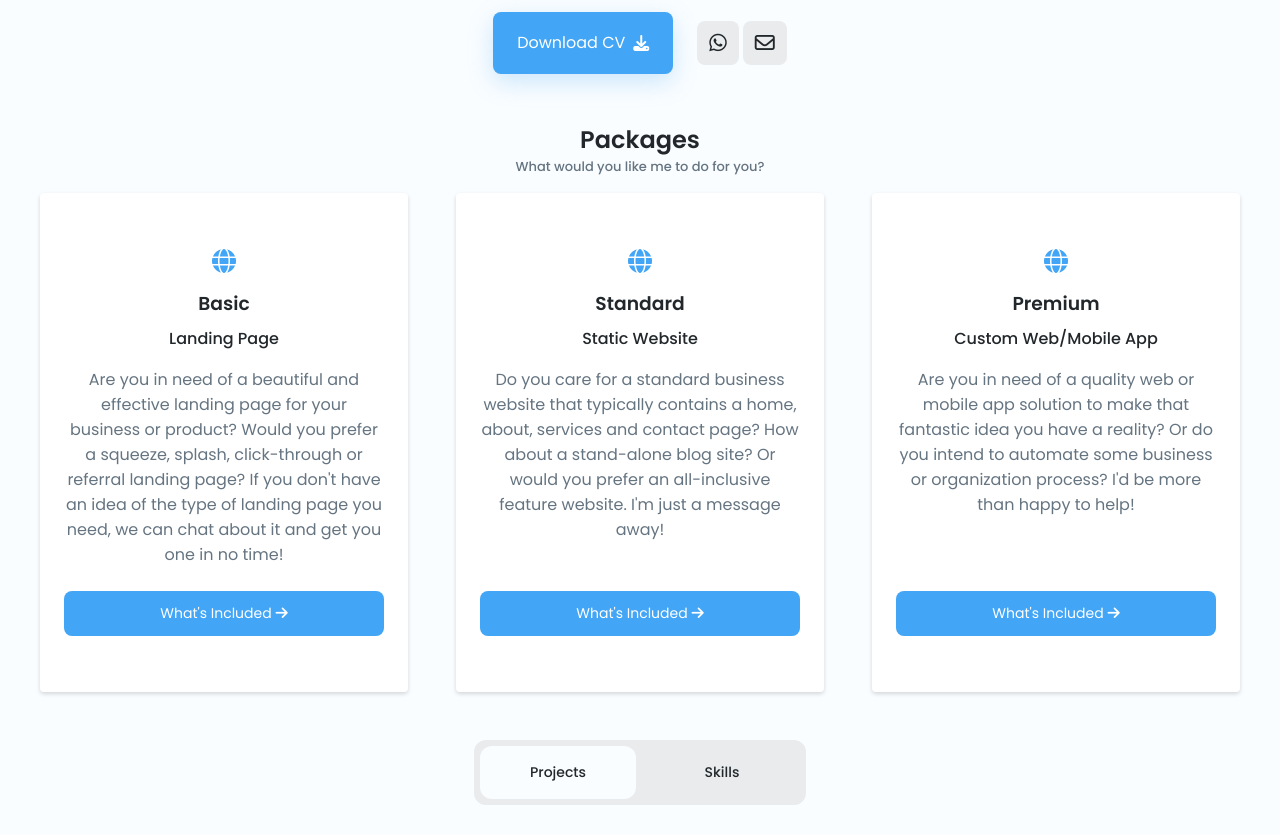
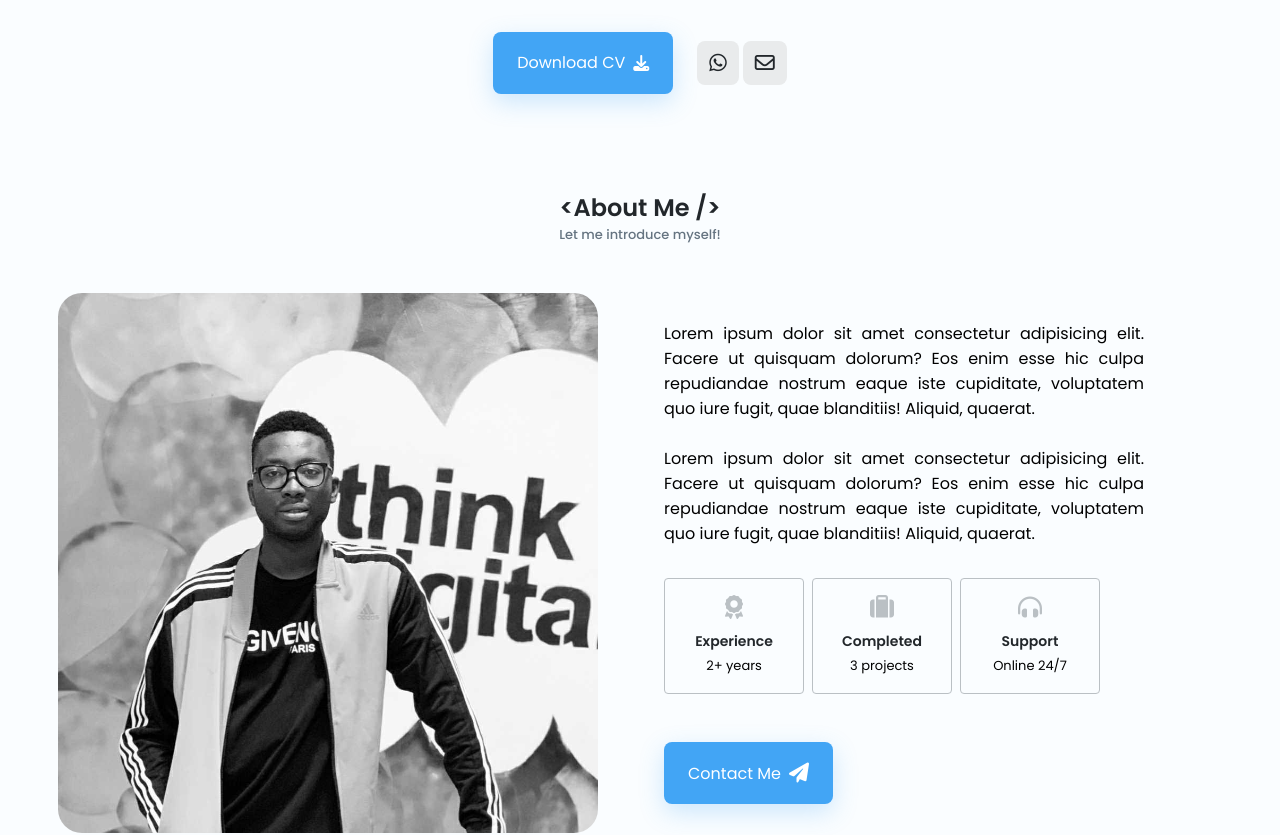
Before and after one commit to oseogbe/memencodes, a Nuxt app: page / in a window 1280 px wide. Shown: the part 447-1282 px from the top of the page. Built offline with nearby package versions, Linux system fonts and the light colour scheme.

Commit message:
about section

```diff
--- a/app.vue
+++ b/app.vue
@@ -20,7 +20,8 @@
     sr.reveal(`.profile__info-group`, { interval: 100, delay: 600 })
     sr.reveal(`.profile__buttons`, { delay: 800 })
     sr.reveal(`.profile__content`, { delay: 900 })
-    sr.reveal(`.packages`, { delay: 1000 })
+    sr.reveal(`.about`, { delay: 1000 })
+    // sr.reveal(`.packages`, { delay: 50 })
     sr.reveal(`.filters`, { delay: 50 })
   })
 </script>
--- /dev/null
+++ b/components/AboutMe.vue
@@ -0,0 +1,118 @@
+<template>
+    <div class="about section">
+        <h2 class="section__title">&lt;About Me /&gt;</h2>
+        <h3 class="section__subtitle">Let me introduce myself!</h3>
+
+        <div class="about__container container grid">
+            <img src="/img/me2.jpg" alt="" class="about__img">
+
+            <div class="about__data">
+                <!-- <h3 class="about__heading">Hi, I'm Osememen Ogbe, Based in Nigeria</h3> -->
+                <p class="about__description">
+                    Lorem ipsum dolor sit amet consectetur adipisicing elit. Facere ut quisquam dolorum? Eos enim esse hic culpa repudiandae nostrum eaque iste cupiditate, voluptatem quo iure fugit, quae blanditiis! Aliquid, quaerat.
+                    <br /><br />
+                    Lorem ipsum dolor sit amet consectetur adipisicing elit. Facere ut quisquam dolorum? Eos enim esse hic culpa repudiandae nostrum eaque iste cupiditate, voluptatem quo iure fugit, quae blanditiis! Aliquid, quaerat.
+                </p>
+                <div class="about__info grid">
+                    <div class="about__box">
+                        <i class="fas fa-award about__icon"></i>
+                        <h3 class="about__title">Experience</h3>
+                        <span class="about__subtitle">2+ years</span>
+                    </div>
+                    <div class="about__box">
+                        <i class="fas fa-suitcase about__icon"></i>
+                        <h3 class="about__title">Completed</h3>
+                        <span class="about__subtitle">3 projects</span>
+                    </div>
+                    <div class="about__box">
+                        <i class="fas fa-headphones-alt about__icon"></i>
+                        <h3 class="about__title">Support</h3>
+                        <span class="about__subtitle">Online 24/7</span>
+                    </div>
+                </div>
+                <a href="#contact" class="button">Contact Me <i class="fas fa-paper-plane"></i></a>
+            </div>
+        </div>
+    </div>
+</template>
+<script setup>
+
+</script>
+
+<style lang="scss" scoped>
+    .section {
+        padding: 3rem 0;
+        // background-color: #BEBEBE;
+    }
+
+    .about {
+        margin-top: 3rem;
+
+        .section__title {
+            font-size: var(--h2-font-size);
+            font-weight: 600;
+            text-align: center;
+        }
+
+        .section__subtitle {
+            font-size: var(--smaller-font-size);
+            font-weight: 500;
+            text-align: center;
+            color: var(--text-color);
+            margin-bottom: 1rem;
+        }
+
+        &__container {
+            grid-template-columns: repeat(2, 1fr);
+            column-gap: 3rem;
+            margin-top: 3rem;
+            align-items: center;
+
+            .about__img {
+                width: 540px;
+                border-radius: 1.5rem;
+                justify-self: center;
+            }
+
+            .about__data {
+                .about__heading {
+                    font-size: var(--h3-font-size);
+                    margin-bottom: 12px;
+                }
+
+                .about__description {
+                    text-align: justify;
+                    padding-right: 6rem;
+                    margin-bottom: 2rem;
+                }
+
+                .about__info {
+                    grid-template-columns: repeat(3, 140px);
+                    column-gap: .5rem;
+                    margin-bottom: 3rem;
+
+                    .about__box {
+                        text-align: center;
+                        border-radius: .25rem;
+                        padding: 1rem 1.25rem;
+                        border: 1px solid var(--text-color-light);
+
+                        .about__icon {
+                            font-size: 1.5rem;
+                            color: var(--text-color-light);
+                            margin-bottom: 12px;
+                        }
+
+                        .about__title {
+                            font-size: var(--small-font-size);
+                        }
+
+                        .about__subtitle {
+                            font-size: var(--smaller-font-size);
+                        }
+                    }
+                }
+            }
+        }
+    }
+</style>
--- a/components/Header.vue
+++ b/components/Header.vue
@@ -15,8 +15,9 @@
                     </div>
                 </div>
 
-                <h2 class="profile__name">Osememen Ogbe</h2>
-                <h3 class="profile__profession">Full-stack Developer</h3>
+                <h2 class="profile__name">&lt;MemenCodes /&gt;</h2>
+                <h3 class="profile__profession">Connect, learn and grow with <br />the software development community</h3>
+                <!-- <h3 class="profile__profession">Full-stack Developer</h3> -->
 
                 <ul class="profile__social">
                     <a href="https://www.instagram.com/mynameisose" target="_blank" class="profile__social-link">
@@ -82,7 +83,7 @@
         ]
     })
 
-    const yearsOfExp = new Date().getFullYear() - 2021;
+    const yearsOfExp = new Date().getFullYear() - 2021 + '+';
 
     const courses = [];
 
--- a/components/Packages.vue
+++ b/components/MyPackages.vue
@@ -1,6 +1,6 @@
 <template>
     <div class="packages">
-        <h2 class="section__title">Packages</h2>
+        <h2 class="section__title">&lt;Packages /&gt;</h2>
         <h3 class="section__subtitle">What would you like me to do for you?</h3>
 
         <div class="packages__container container grid">
@@ -101,7 +101,6 @@
     .packages {
         margin-top: 3rem;
         text-align: center;
-    }
 
         .section__title {
             font-size: var(--h2-font-size);
@@ -117,6 +116,7 @@
 
         .packages__container {
             gap: 1.5rem;
+            margin-top: 3rem;
 
             .packages__content {
                 position: relative;
@@ -230,6 +230,9 @@
                 }
             }
         }
+    }
+
+
 
     @media (min-width: 576px) {
         .packages__container {
--- a/nuxt.config.ts
+++ b/nuxt.config.ts
@@ -13,7 +13,7 @@ export default defineNuxtConfig({
                 },
                 {
                     name: 'description',
-                    content: '<em>Welcome</em> to <em>MemenCodes</em>. My name is Osememen Ogbe and I\'m really passionate about coding, problem solving and sharing my journey with others. You can get to see some of the projects I\'ve worked on, my favorite learning materials, and even contact me if you\'ve got a job for me!'
+                    content: '<em>Welcome</em> to <em>MemenCodes</em>. My name is Osememen Ogbe and I\'m really passionate about app development and artificial intelligence, problem solving and sharing my journey in the IT industry with others. On this site, I\'ll be posting some of the projects I\'ve worked on and sharing the little knowledge I\'ve gathered through development courses and blog articles. As for anyone who might have a job/gig for me, we can have a chat about it over a cup of coffee!'
                 }
             ],
             link: [
--- a/pages/index.vue
+++ b/pages/index.vue
@@ -2,7 +2,8 @@
     <div>
         <Header />
         <main>
-            <Packages />
+            <AboutMe />
+            <MyPackages />
             <ProjectsAndSkills />
         </main>
         <Footer />
```
Lines whose indentation alone changed are shown as unchanged.
